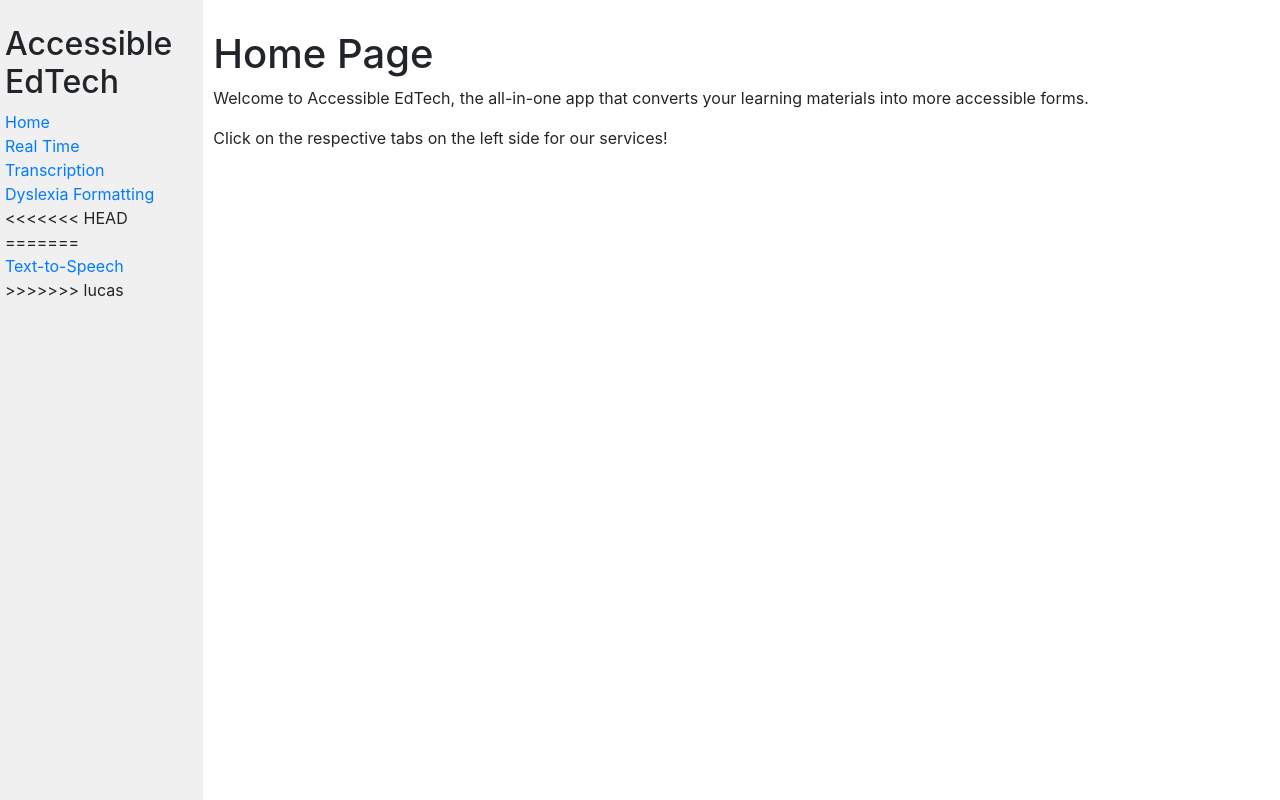
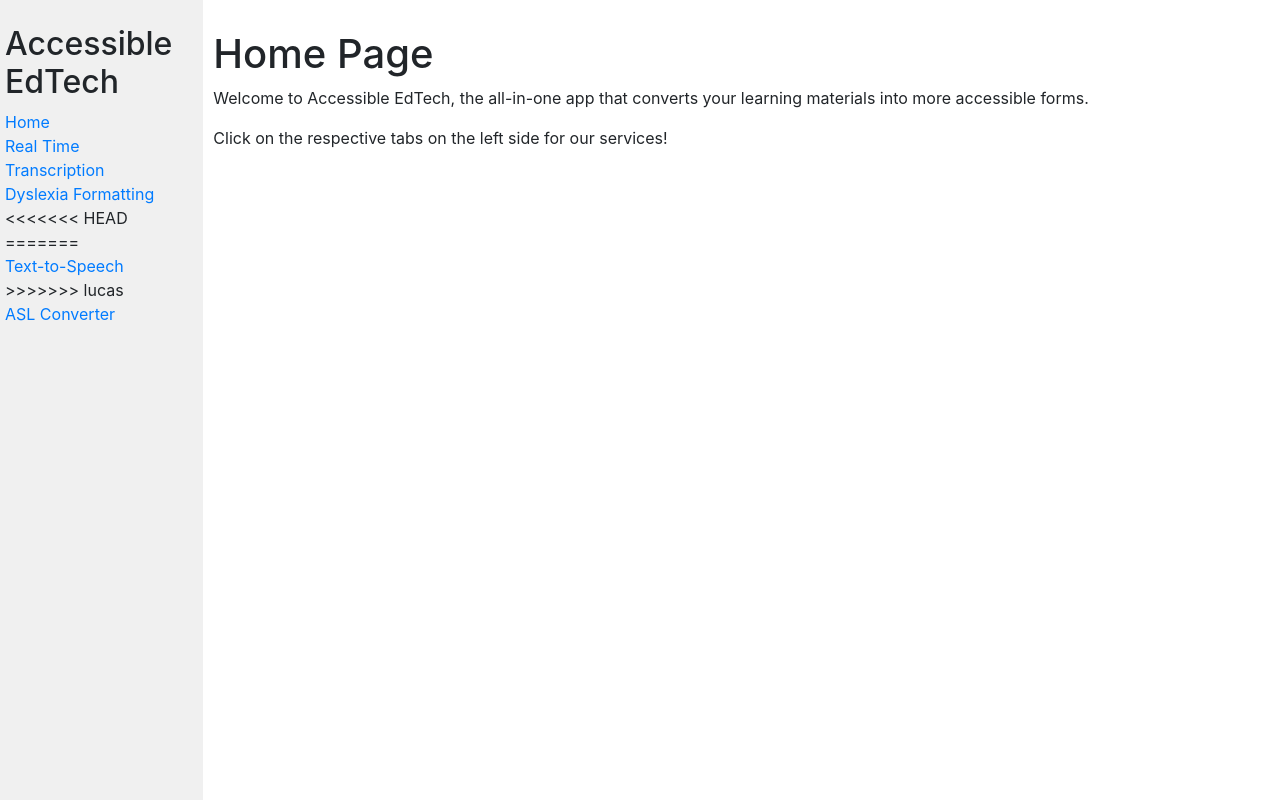
Before and after one commit to lucasnye/Cashiers-in-making, a Django app: page / in a window 1280 px wide. Run offline with Django 5.2, Linux system fonts and the light colour scheme; some libraries are stand-ins or nearby versions.

Commit message:
Update layout.html

```diff
--- a/edtech/templates/edtech/layout.html
+++ b/edtech/templates/edtech/layout.html
@@ -27,6 +27,9 @@
                     <a href="{% url 'text_to_speech' %}">Text-to-Speech</a>
 >>>>>>> lucas
                 </div>
+                <div>
+                    <a href="{% url 'asl_converter' %}">ASL Converter</a>
+                </div>
                 {% block nav %}
                 {% endblock %}
             </div>
```
